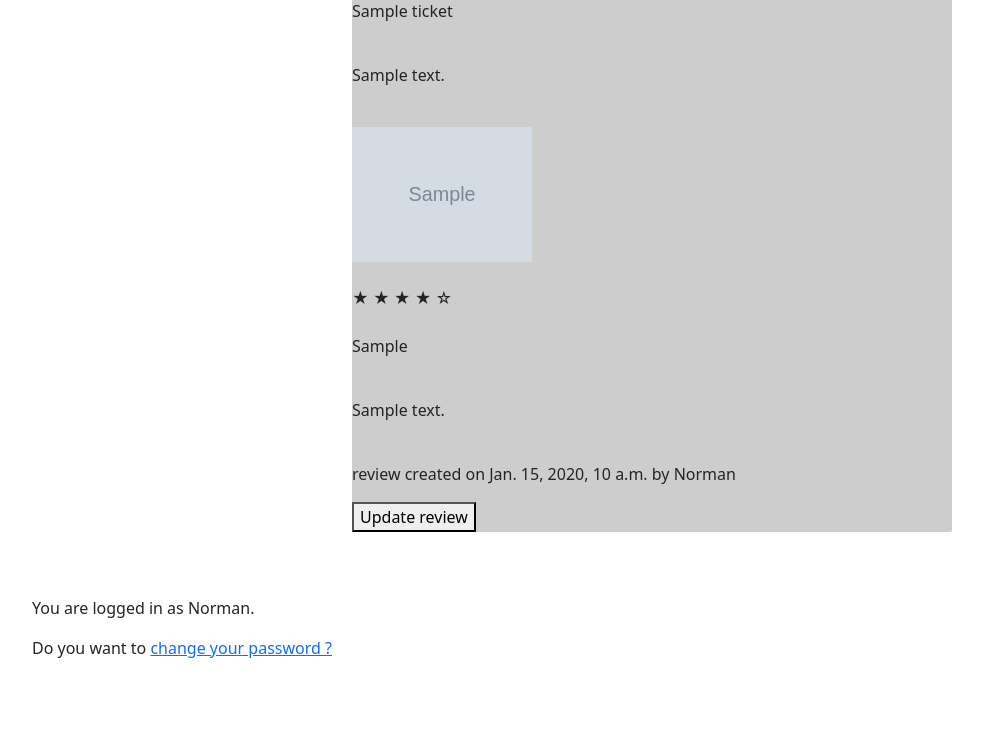
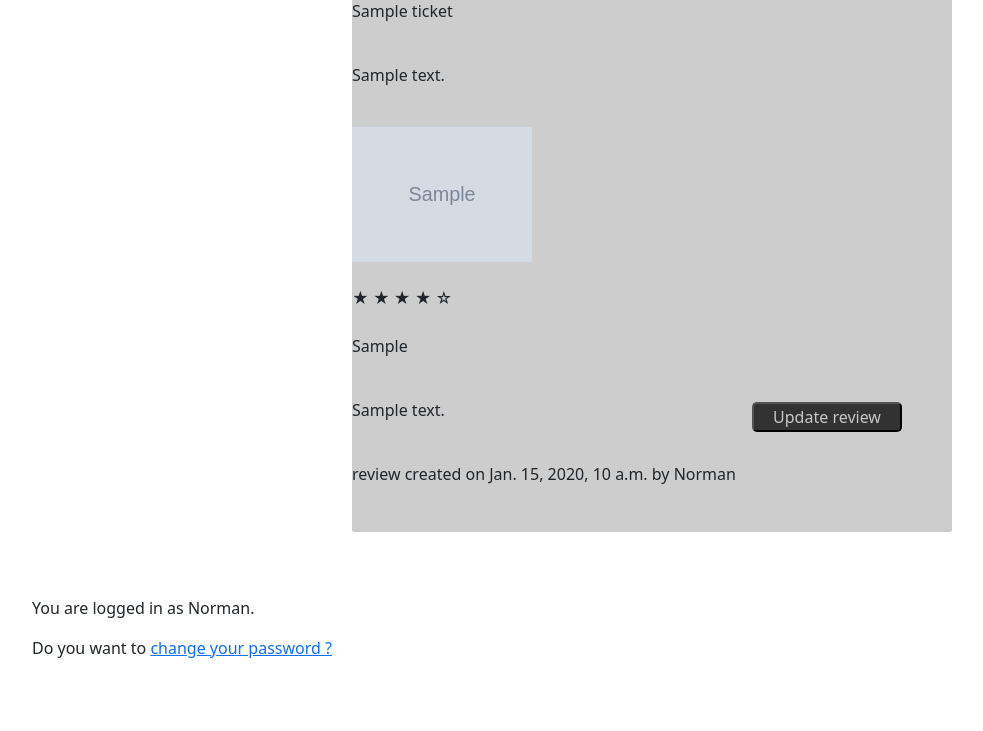
Before and after one commit to Kmenguete/OpenClassroom_project9, a Django app: page /posts/ in a window 1280 px wide; the page is wider, and only the part inside the window is pictured. Shown: the part 213-944 px from the top of that part, without its empty margins (13-996 px from the left). Run offline with Django 4.2, Linux system fonts and the light colour scheme; a user stored in the database is signed in; data comes from the database, SQL or seed files in the repository; tables that the repository leaves empty hold one stand-in row (values such as "Sample post"); grey boxes marked "Sample" are stand-in pictures.

Commit message:
adding update review feature

```diff
--- a/litreview/reviews/static/reviews/styles.css
+++ b/litreview/reviews/static/reviews/styles.css
@@ -93,3 +93,27 @@
 	position: relative;
 	left: 40px;
 }
+#update_a_ticket {
+	background-color: rgb(50, 50, 50);
+	color: rgb(200, 200, 200);
+	border-radius: 5px;
+	text-align: center;
+	height: 30px;
+	width: 150px;
+	position: relative;
+	right: -170px;
+	top: -210px;
+	left: 200px;
+}
+#update_a_review {
+	background-color: rgb(50, 50, 50);
+	color: rgb(200, 200, 200);
+	border-radius: 5px;
+	text-align: center;
+	height: 30px;
+	width: 150px;
+	position: relative;
+	right: -170px;
+	top: -100px;
+	left: 400px;
+}
```
